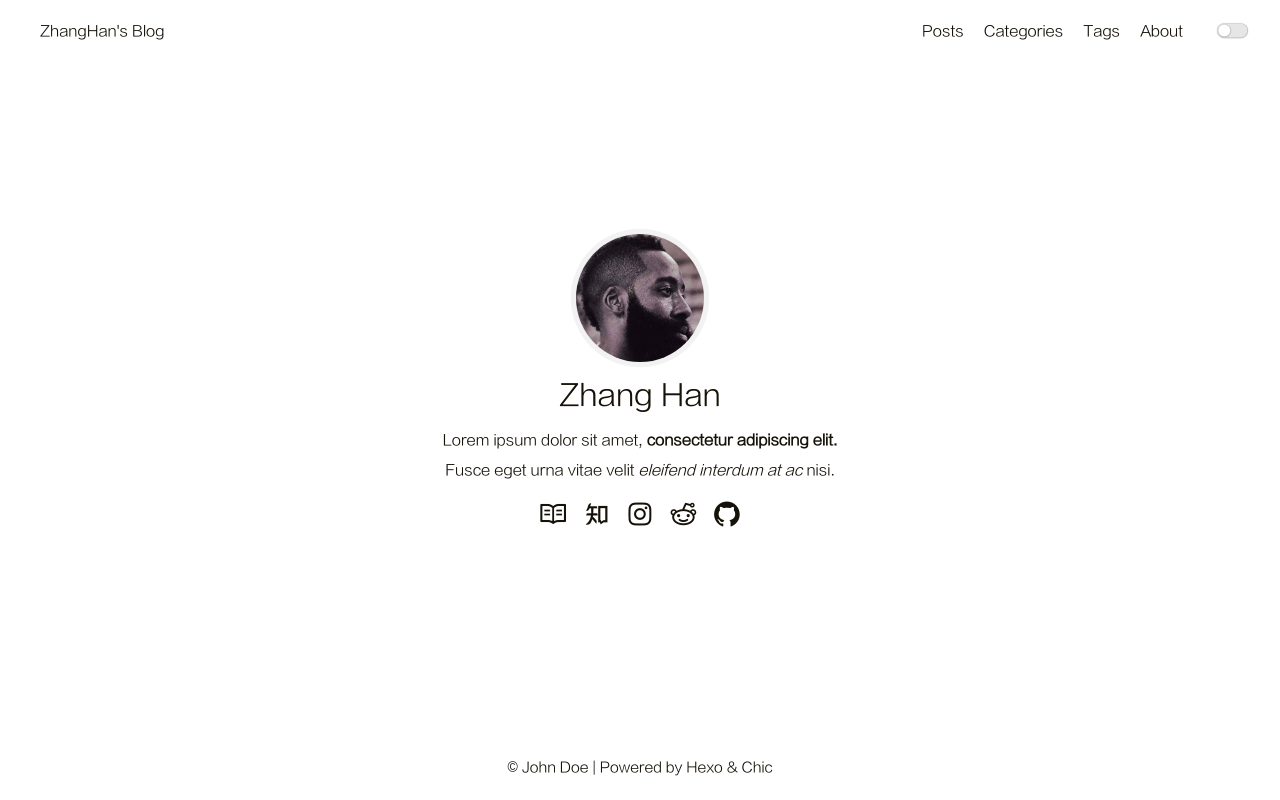
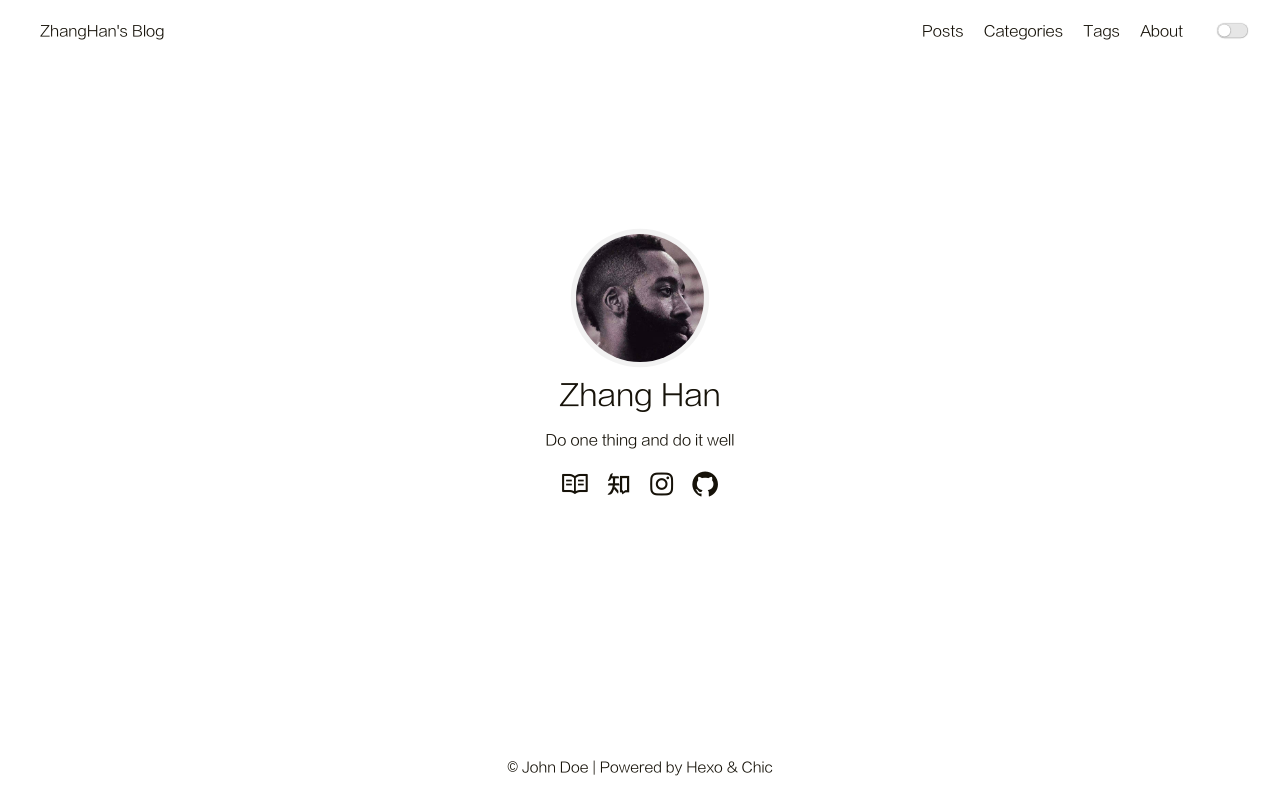
Before and after one commit to ZhangHan-git/ZhangHan-git.github.io, a plain HTML site: page index.html in a window 1280 px wide. Drawn offline with Linux system fonts and the light colour scheme.

Commit message:
Site updated: 2020-01-29 06:30:41

```diff
--- a/index.html
+++ b/index.html
@@ -112,7 +112,7 @@
             <a href="/archives"><img src="/image/harden.jpg"></a>
         </div>
         <div class="nickname">Zhang Han</div>
-        <div class="description"><p>Lorem ipsum dolor sit amet, <strong>consectetur adipiscing elit.</strong> <br>Fusce eget urna vitae velit <em>eleifend interdum at ac</em> nisi.</p>
+        <div class="description"><p>Do one thing and do it well</p>
 </div>
         <div class="links">
 
@@ -124,7 +124,7 @@
 
                     </a>
 
-                    <a class="link-item" title="ZhiHu" href="https://www.zhihu.com/people/sirice" target="_blank" rel="noopener">
+                    <a class="link-item" title="ZhiHu" href="">
 
 
                             <i class="iconfont icon-zhihu"></i>
@@ -138,14 +138,7 @@
 
                     </a>
 
-                    <a class="link-item" title="Reddit" href="">
-
-
-                            <i class="iconfont icon-reddit"></i>
-
-                    </a>
-
-                    <a class="link-item" title="Github" href="https://github.com/Siricee" target="_blank" rel="noopener">
+                    <a class="link-item" title="Github" href="">
 
 
                             <i class="iconfont icon-github"></i>
```
